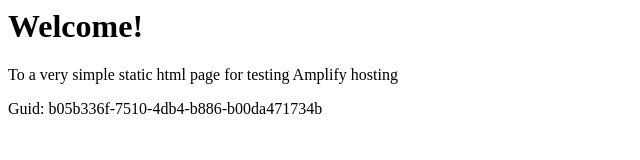
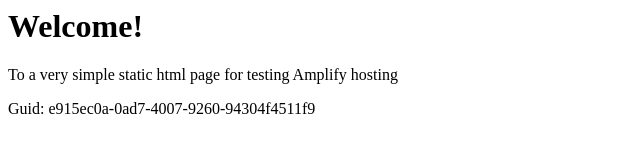
Before and after one commit to aws-aemilia-nrt/Github-PR-Commit-Integration-Test-DoNotTouch-Gith-BKMSSQOA-v1-preprod-ap-northeast-1, a website: page src/index.html in a window 1280 px wide. Shown: the full height of the page, 0-640 px from the left. Drawn offline with Linux system fonts and the light colour scheme.

Commit message:
commit from integ tests

```diff
--- a/src/index.html
+++ b/src/index.html
@@ -12,6 +12,6 @@
 <body>
     <h1>Welcome!</h1>
     <p>To a very simple static html page for testing Amplify hosting</p>
-    <p>Guid: b05b336f-7510-4db4-b886-b00da471734b</p></body>
+    <p>Guid: e915ec0a-0ad7-4007-9260-94304f4511f9</p></body>
 
 </html>
```
